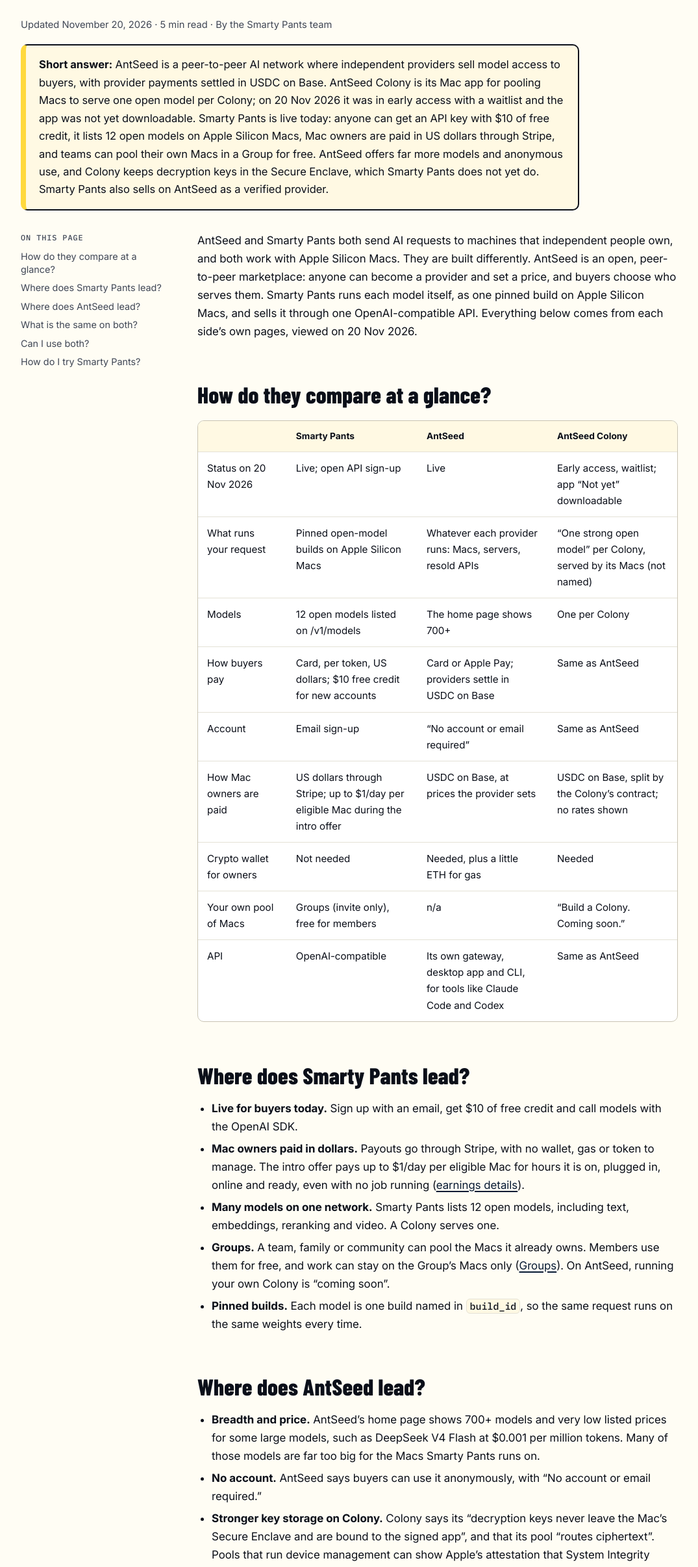
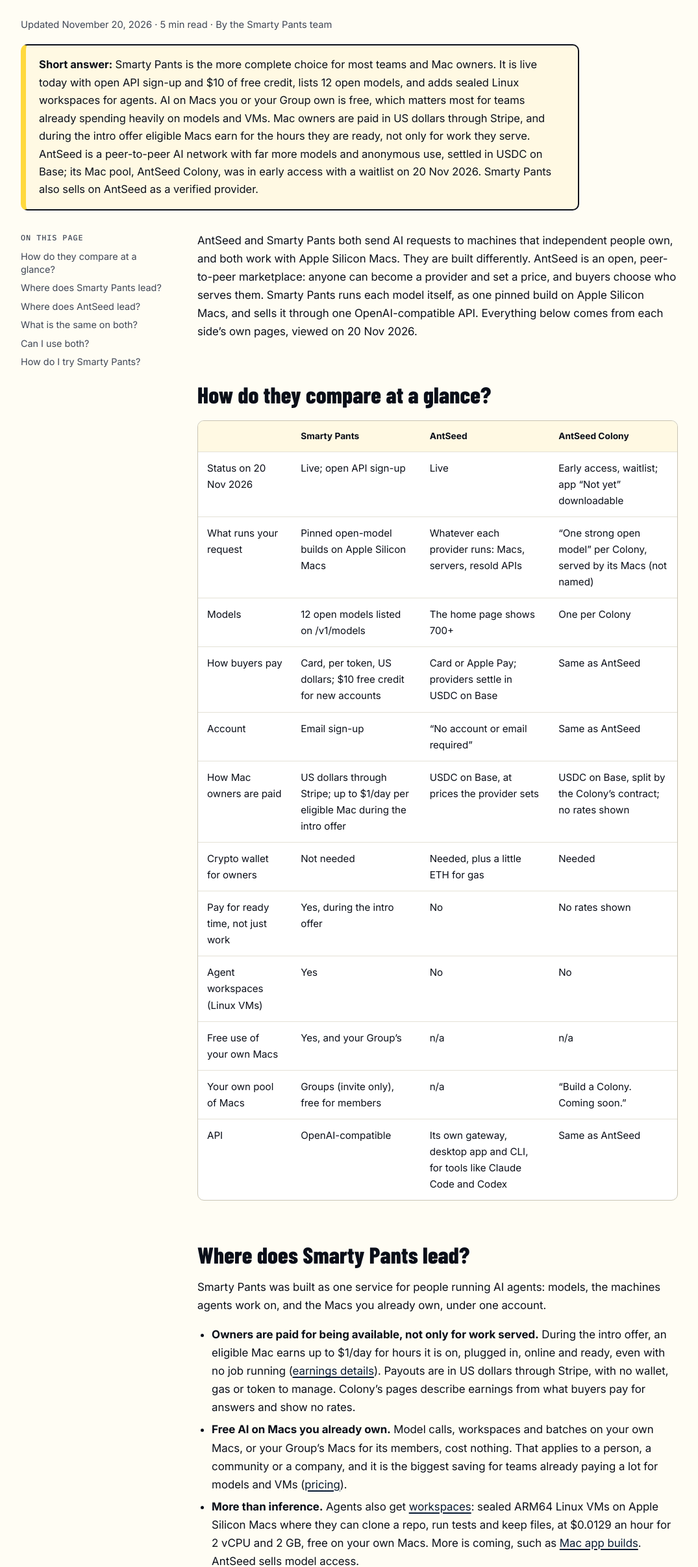
Before and after one commit to Howcanio/smarty-pants-seo, an Astro site: page /compare/smarty-pants-vs-antseed in a window 1280 px wide. Shown: the part 330-2742 px from the top of the page at 65% size, without its empty margins (48-1123 px from the left). Built offline with nearby package versions, Linux system fonts and the light colour scheme; Astro itself is replaced by a stand-in of ours.

Commit message:
Lead with the value: paid for availability, free on your own Macs, workspaces, built for agents
Drop the key-storage comparison (Nat's choice). Home lead, compare index and the
AntSeed page now open with what Smarty Pants does that others don't.

Co-Authored-By: Claude Opus 5.5 <noreply@anthropic.com>
Claude-Session: https://claude.ai/code/session_01AK2xBJfzmEA4xhLWrkbBBM

```diff
--- a/src/pages/compare/smarty-pants-vs-antseed.md
+++ b/src/pages/compare/smarty-pants-vs-antseed.md
@@ -6,8 +6,8 @@ h1: "Smarty Pants vs. AntSeed and AntSeed Colony"
 eyebrow: "Compare"
 audience: "both"
 primaryKeyword: "antseed alternative"
-keywords: ["antseed alternative", "smarty pants vs antseed", "antseed colony", "antseed colony alternative", "earn with mac ai network", "peer-to-peer ai inference"]
-summary: "AntSeed is a peer-to-peer AI network where independent providers sell model access to buyers, with provider payments settled in USDC on Base. AntSeed Colony is its Mac app for pooling Macs to serve one open model per Colony; on 20 Nov 2026 it was in early access with a waitlist and the app was not yet downloadable. Smarty Pants is live today: anyone can get an API key with $10 of free credit, it lists 12 open models on Apple Silicon Macs, Mac owners are paid in US dollars through Stripe, and teams can pool their own Macs in a Group for free. AntSeed offers far more models and anonymous use, and Colony keeps decryption keys in the Secure Enclave, which Smarty Pants does not yet do. Smarty Pants also sells on AntSeed as a verified provider."
+keywords: ["antseed alternative", "best mac ai network for owners", "smarty pants vs antseed", "antseed colony", "antseed colony alternative", "earn with mac ai network", "peer-to-peer ai inference"]
+summary: "Smarty Pants is the more complete choice for most teams and Mac owners. It is live today with open API sign-up and $10 of free credit, lists 12 open models, and adds sealed Linux workspaces for agents. AI on Macs you or your Group own is free, which matters most for teams already spending heavily on models and VMs. Mac owners are paid in US dollars through Stripe, and during the intro offer eligible Macs earn for the hours they are ready, not only for work they serve. AntSeed is a peer-to-peer AI network with far more models and anonymous use, settled in USDC on Base; its Mac pool, AntSeed Colony, was in early access with a waitlist on 20 Nov 2026. Smarty Pants also sells on AntSeed as a verified provider."
 published: "2026-11-20"
 updated: "2026-11-20"
 readingMinutes: 5
@@ -51,22 +51,28 @@ AntSeed and Smarty Pants both send AI requests to machines that independent peop
 | Account | Email sign-up | "No account or email required" | Same as AntSeed |
 | How Mac owners are paid | US dollars through Stripe; up to $1/day per eligible Mac during the intro offer | USDC on Base, at prices the provider sets | USDC on Base, split by the Colony's contract; no rates shown |
 | Crypto wallet for owners | Not needed | Needed, plus a little ETH for gas | Needed |
+| Pay for ready time, not just work | Yes, during the intro offer | No | No rates shown |
+| Agent workspaces (Linux VMs) | Yes | No | No |
+| Free use of your own Macs | Yes, and your Group's | n/a | n/a |
 | Your own pool of Macs | Groups (invite only), free for members | n/a | "Build a Colony. Coming soon." |
 | API | OpenAI-compatible | Its own gateway, desktop app and CLI, for tools like Claude Code and Codex | Same as AntSeed |
 
 ## Where does Smarty Pants lead?
 
-- **Live for buyers today.** Sign up with an email, get $10 of free credit and call models with the OpenAI SDK.
-- **Mac owners paid in dollars.** Payouts go through Stripe, with no wallet, gas or token to manage. The intro offer pays up to $1/day per eligible Mac for hours it is on, plugged in, online and ready, even with no job running ([earnings details](/earn/earnings/)).
-- **Many models on one network.** Smarty Pants lists 12 open models, including text, embeddings, reranking and video. A Colony serves one.
-- **Groups.** A team, family or community can pool the Macs it already owns. Members use them for free, and work can stay on the Group's Macs only ([Groups](/groups/)). On AntSeed, running your own Colony is "coming soon".
+Smarty Pants was built as one service for people running AI agents: models, the machines agents work on, and the Macs you already own, under one account.
+
+- **Owners are paid for being available, not only for work served.** During the intro offer, an eligible Mac earns up to $1/day for hours it is on, plugged in, online and ready, even with no job running ([earnings details](/earn/earnings/)). Payouts are in US dollars through Stripe, with no wallet, gas or token to manage. Colony's pages describe earnings from what buyers pay for answers and show no rates.
+- **Free AI on Macs you already own.** Model calls, workspaces and batches on your own Macs, or your Group's Macs for its members, cost nothing. That applies to a person, a community or a company, and it is the biggest saving for teams already paying a lot for models and VMs ([pricing](/pricing/)).
+- **More than inference.** Agents also get [workspaces](/workspaces/): sealed ARM64 Linux VMs on Apple Silicon Macs where they can clone a repo, run tests and keep files, at $0.0129 an hour for 2 vCPU and 2 GB, free on your own Macs. More is coming, such as [Mac app builds](/workspaces/mac-builds/). AntSeed sells model access.
+- **Built for agents.** An OpenAI-compatible API, an agent kit and docs written for AI agents at [smartypants.network/docs/agents](https://smartypants.network/docs/agents), and `is_ready` on every model so an agent can check before it sends.
+- **Live for buyers today.** Sign up with an email, get $10 of free credit and keep the OpenAI SDK. A Colony serves one model; Smarty Pants lists 12, including text, embeddings, reranking and video.
+- **Groups now, not later.** A team, family or community can pool the Macs it owns, and work can stay on them only ([Groups](/groups/), invite only for now). On AntSeed, running your own Colony is "coming soon".
 - **Pinned builds.** Each model is one build named in `build_id`, so the same request runs on the same weights every time.
 
 ## Where does AntSeed lead?
 
 - **Breadth and price.** AntSeed's home page shows 700+ models and very low listed prices for some large models, such as DeepSeek V4 Flash at $0.001 per million tokens. Many of those models are far too big for the Macs Smarty Pants runs on.
 - **No account.** AntSeed says buyers can use it anonymously, with "No account or email required."
-- **Stronger key storage on Colony.** Colony says its "decryption keys never leave the Mac's Secure Enclave and are bound to the signed app", and that its pool "routes ciphertext". Pools that run device management can show Apple's attestation that System Integrity Protection is on. Smarty Pants gives each Mac its own encryption key, but keeps it in the macOS Keychain, not the Secure Enclave, and its server handles each request before sealing it to the chosen Mac.
 
 ## What is the same on both?
 
--- a/src/pages/index.astro
+++ b/src/pages/index.astro
@@ -8,7 +8,7 @@ import { MODELS, modelHref } from '../data/models';
 import { MACS, macHref } from '../data/macs';
 
 const title = 'Smarty Pants: open AI models on idle Apple silicon Macs';
-const description = 'Smarty Pants is a distributed inference network powered by independently owned Macs. Developers use an OpenAI-compatible API; Mac owners get paid while idle.';
+const description = 'Built for AI agents: open models, Linux workspaces and the Macs you already own, in one account. Free on your own Macs; Mac owners paid in dollars while ready.';
 const faqs = [
   { q: 'What is Smarty Pants?', a: 'Smarty Pants (smartypants.network) is a distributed inference network powered by independently owned Macs: Apple silicon Macs that owners make available when they are idle. Developers send requests to pinned, quantized builds of open AI models through an OpenAI-compatible API and pay per token; Mac owners get paid for the hours their Mac is ready.' },
   { q: 'Who can use Smarty Pants today?', a: `${API_ACCESS_TEXT[API_ACCESS]} ${MAC_ACCESS_TEXT}` },
@@ -25,7 +25,7 @@ const chips = MACS.filter((c) => ['m4', 'm4-pro', 'm4-max', 'm5', 'm5-pro', 'm3-
       <div>
         <p class="eyebrow">Your intelligence network</p>
         <h1>Open AI models, served by real Macs.</h1>
-        <p class="lead">Smarty Pants is a distributed inference network powered by independently owned Macs. It runs pinned, quantized builds of open models on idle Apple silicon Macs. Developers call them with the OpenAI SDK they already use and pay per token. Mac owners get paid for the hours their Mac is ready.</p>
+        <p class="lead">Smarty Pants is built for AI agents: open models, sealed Linux workspaces and the Macs you already own, under one account. Use on your own or your Group's Macs is free. On Macs other people own, developers keep the OpenAI SDK and pay per token. Mac owners are paid in dollars for the hours their Mac is ready, not only for work it serves.</p>
         <div class="hero-actions">
           <a class="btn btn-primary btn-lg" href="/inference/">Use the API</a>
           <a class="btn btn-secondary btn-lg" href="/earn/">Earn with your Mac</a>
```
Also changed, not shown: src/pages/compare/index.md (+1 -1 lines).
